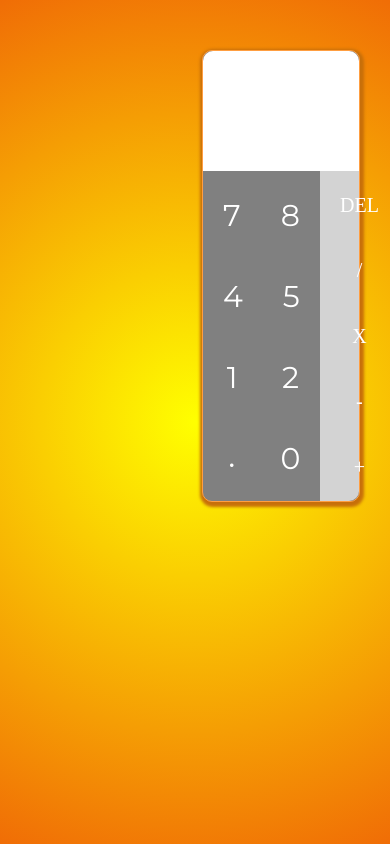
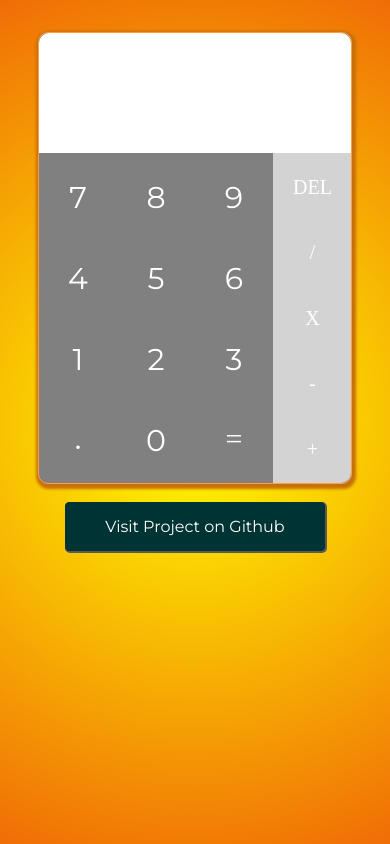
Before and after one commit to charlesinto/calculatorApp, a plain HTML site: page index.html in a window 390 px wide. Drawn offline with Linux system fonts and the light colour scheme.

Commit message:
Make application responsive to different screen sizes

```diff
--- a/index.html
+++ b/index.html
@@ -3,12 +3,14 @@
 <head>
   <meta charset="UTF-8">
   <title>A Pen by  charles</title>
+  <meta content="width=device-width, initial-scale=1" name="viewport" />
   <link rel="stylesheet" href="./style.css">
   <link href="https://fonts.googleapis.com/css?family=Montserrat|Roboto&display=swap" rel="stylesheet">
 </head>
 <body>
 <!-- partial:index.partial.html -->
 <div class="gradient body">
+  <div>
     <div class="calcutor-body shadow">
         <div class="screen">
             <div class="text-container"></div>
@@ -64,6 +66,15 @@
           </div>
         </div>
     </div>
+
+
+  </div>
+  <div class="footer">
+      <div class="btn">
+          <a target="_blank" href="https://github.com/charlesinto/calculatorApp"> Visit Project on Github</a>
+        </div>
+  </div>
+
 </div>
 <!-- partial -->
   <script src="./calculator.js" defer ></script>
--- a/style.css
+++ b/style.css
@@ -15,21 +15,23 @@
     width:100%;
     min-height: 100vh;
   }
+  .container{
 
+  }
   .calcutor-body{
     display: flex;
     flex: 1;
     width: 100%;
     flex-direction: column;
-    width: 40%;
+    /* width: 40%; */
     max-width: 350px;
     min-height: 450px;
     background: #fff;
+    border: 1px solid #ff9e41;
+    border-radius: 10px;
     position: fixed;
     top: 50px;
     right: 30px;
-    border: 1px solid #ff9e41;
-    border-radius: 10px;
   }
   .shadow{
     -webkit-box-shadow: 1px 2px 3px 3px#c76f0a;;
@@ -132,3 +134,56 @@
   .text-container, .result, td.numbers{
     font-family: 'Montserrat', sans-serif !important;
   }
+
+  .footer{
+    position: fixed;
+    bottom: 0;
+    text-align: center;
+    width: 100%;
+    padding: 0 0 2rem 0;
+  }
+
+  .btn{
+    border: 1px solid #033;
+    /* width: 300px; */
+    width: 200px;
+    margin: 0 auto;
+    background: #033;
+    border-radius: 4px;
+    /* box-shadow: 1px 1px #ddd; */
+    box-shadow: 1px 1px 0px 1px #575a55;
+    padding: 14px 29px;
+  }
+
+  .btn:hover{
+    background: rgb(0,0, 0,0.8);
+  }
+
+  .btn a{
+    color: #fff;
+    text-decoration: none;
+    font-family: 'Montserrat', sans-serif !important;
+  }
+
+  /* .btn a:hover{
+    color: #f06d06
+  } */
+
+  @media screen and (max-width: 768px){
+    .calcutor-body{
+      max-width: none;
+      position: relative;
+      top: 2rem;
+      left: 0;
+      width: 80%;
+      margin: 0 auto;
+    }
+    .screen{
+      max-height: auto;
+    }
+    .footer{
+      bottom: 0;
+      margin-top: 50px;
+      position: relative;
+    }
+  }
```
Lines whose indentation alone changed are shown as unchanged.
